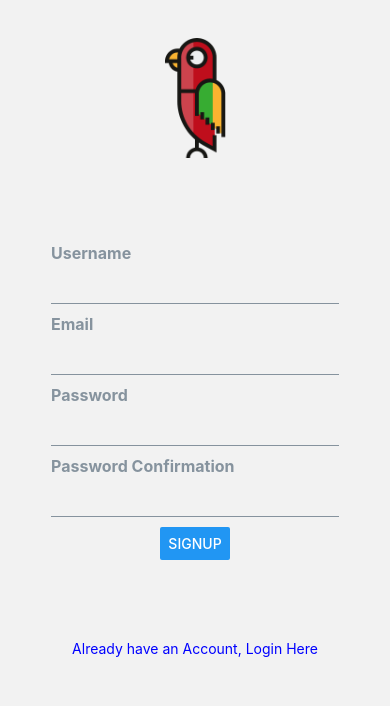
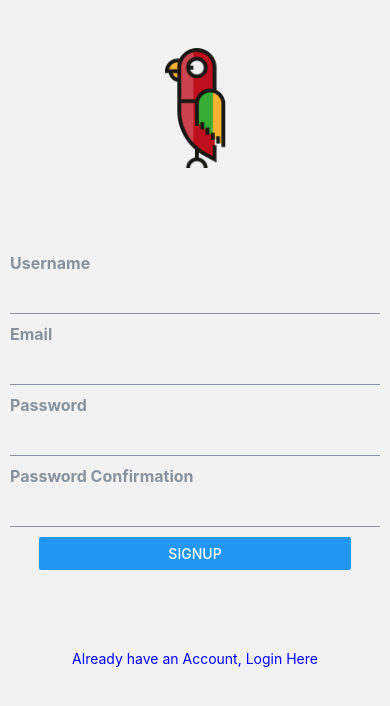
Before and after one commit to bc-fullstack-01/lucasliborio-mobile, a React Native app: screen /Register in a window 390 px wide. Shown: the top 706 px of the page. Built offline with nearby package versions, Linux system fonts and the light colour scheme.

Commit message:
fix: add css on spacer to strech button

```diff
--- a/components/form/auth-form.tsx
+++ b/components/form/auth-form.tsx
@@ -43,15 +43,11 @@ export default function AuthForm({ formArr, handleSubmit, navigation, btnText, l
       dispatch({ type: 'changeState', payload: { name, value } })
     }
   }
-
-  console.log(state)
   return (
     <>
       <View style={style.container}>
-        <Spacer>
-          <Image source={logo} style={style.image} />
-        </Spacer>
-
+        <Image source={logo} style={style.image} />
+        <Spacer />
         {formArr.map((inputs, index) => (
           <CustomInput
             key={index}
@@ -60,21 +56,19 @@ export default function AuthForm({ formArr, handleSubmit, navigation, btnText, l
             handleChangeState={handleChangeState(inputs.name)}
           />
         ))}
+        <Spacer>
+          <Button
+            title={btnText}
+            onPress={() => handleSubmit(state)}
+          />
+        </Spacer>
       </View>
-      <Button
-        title={btnText}
-        onPress={() => handleSubmit(state)}
-      />
-      <Spacer />
       <TouchableOpacity
         onPress={() => { clearErrorMessage(); navigation.navigate(to) }}>
         <Text style={style.link}>{linkText}</Text>
       </TouchableOpacity>
-      { errMessage && (
-        <Spacer>
-          <Text style={style.errorText}>{errMessage}</Text>
-        </Spacer>
-      )}
+      <Spacer />
+      {errMessage && (<Text style={style.errorText}>{errMessage}</Text>)}
 
     </>
   )
@@ -82,8 +76,10 @@ export default function AuthForm({ formArr, handleSubmit, navigation, btnText, l
 
 const style = StyleSheet.create({
   container: {
+    display: 'flex',
     justifyContent: 'center',
-    alignItems: 'center'
+    alignItems: "center",
+    marginTop: 100
   },
   errorText: {
     textAlign: 'center',
@@ -95,6 +91,7 @@ const style = StyleSheet.create({
     marginBottom: 5
   },
   link: {
+    textAlign: 'center',
     color: 'blue'
   }
 })
--- a/components/util/spacer.tsx
+++ b/components/util/spacer.tsx
@@ -12,6 +12,7 @@ export default function Spacer({ children }: Props) {
 
 const styles = StyleSheet.create({
   spacer: {
-    marginBottom: 80
+    marginBottom: 80,
+    width: '80%'
   }
 })
--- a/screens/login/login-screen.tsx
+++ b/screens/login/login-screen.tsx
@@ -9,8 +9,12 @@ export interface LoginProps {
   email: string,
   password: string
 }
+type NavigationProp = {
+  navigation: NativeStackNavigationProp<any, any>
 
-export default function LoginScreen({ navigation }: any) {
+}
+
+export default function LoginScreen({ navigation }: NavigationProp) {
   const { login, clearErrorMessage } = useContext(AuthContext)
 
 
@@ -46,7 +50,6 @@ const style = StyleSheet.create({
   container: {
     flex: 1,
     justifyContent: "center",
-    alignItems: "stretch",
     marginBottom: 150
   }
 })
--- a/screens/login/signup-screen.tsx
+++ b/screens/login/signup-screen.tsx
@@ -54,7 +54,6 @@ const style = StyleSheet.create({
   container: {
     flex: 1,
     justifyContent: "center",
-    alignItems: "center",
     marginBottom: 150
   }
 })
```
